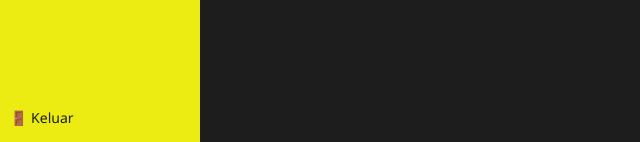
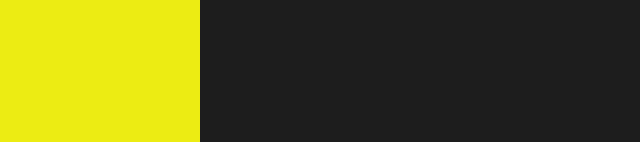
Before and after one commit to hmjbi-poliwangi/SPK-Project, a Flask app: page /criteria in a window 1280 px wide. Shown: the part 658-800 px from the top of the page, without its empty margins (0-640 px from the left). Run offline with Flask 3, Linux system fonts and the light colour scheme.

Commit message:
Update base.html

```diff
--- a/templates/base.html
+++ b/templates/base.html
@@ -1,23 +1,28 @@
-<!DOCTYPE html>
+<!doctype html>
 <html lang="id">
   <head>
-    <meta charset="UTF-8">
-    <meta name="viewport" content="width=device-width, initial-scale=1.0">
+    <meta charset="UTF-8" />
+    <meta name="viewport" content="width=device-width, initial-scale=1.0" />
     <title>SPK Profile Matching</title>
-    <link rel="stylesheet" href="/static/css/style.css">
+    <link rel="stylesheet" href="/static/css/style.css" />
   </head>
   <body>
     <div class="app-container">
       <!-- Sidebar -->
       <nav class="sidebar">
         <div class="brand">Menu Utama</div>
-            <a href="/" class="nav-btn" data-page="home">🏠  Beranda</a>
-            <a href="/criteria" class="nav-btn" data-page="criteria">📋  Kriteria</a>
-            <a href="/departments" class="nav-btn" data-page="departments">🏢  Departemen</a>
-            <a href="/alternatives" class="nav-btn" data-page="alternatives">👥  Alternatif</a>
+        <a href="/" class="nav-btn" data-page="home">🏠 Beranda</a>
+        <a href="/criteria" class="nav-btn" data-page="criteria">📋 Kriteria</a>
+        <a href="/departments" class="nav-btn" data-page="departments"
+          >🏢 Departemen</a
+        >
+        <a href="/alternatives" class="nav-btn" data-page="alternatives"
+          >👥 Alternatif</a
+        >
         <div class="sidebar-divider"></div>
-            <a href="/import-export" class="nav-btn" data-page="import-export">📦  Import / Export</a>
-            <a href="#" class="nav-btn exit-btn" onclick="event.preventDefault(); window.close();">🚪  Keluar</a>
+        <a href="/import-export" class="nav-btn" data-page="import-export"
+          >📦 Import / Export</a
+        >
       </nav>
 
       <!-- Content -->
```
Lines whose indentation alone changed are shown as unchanged.
